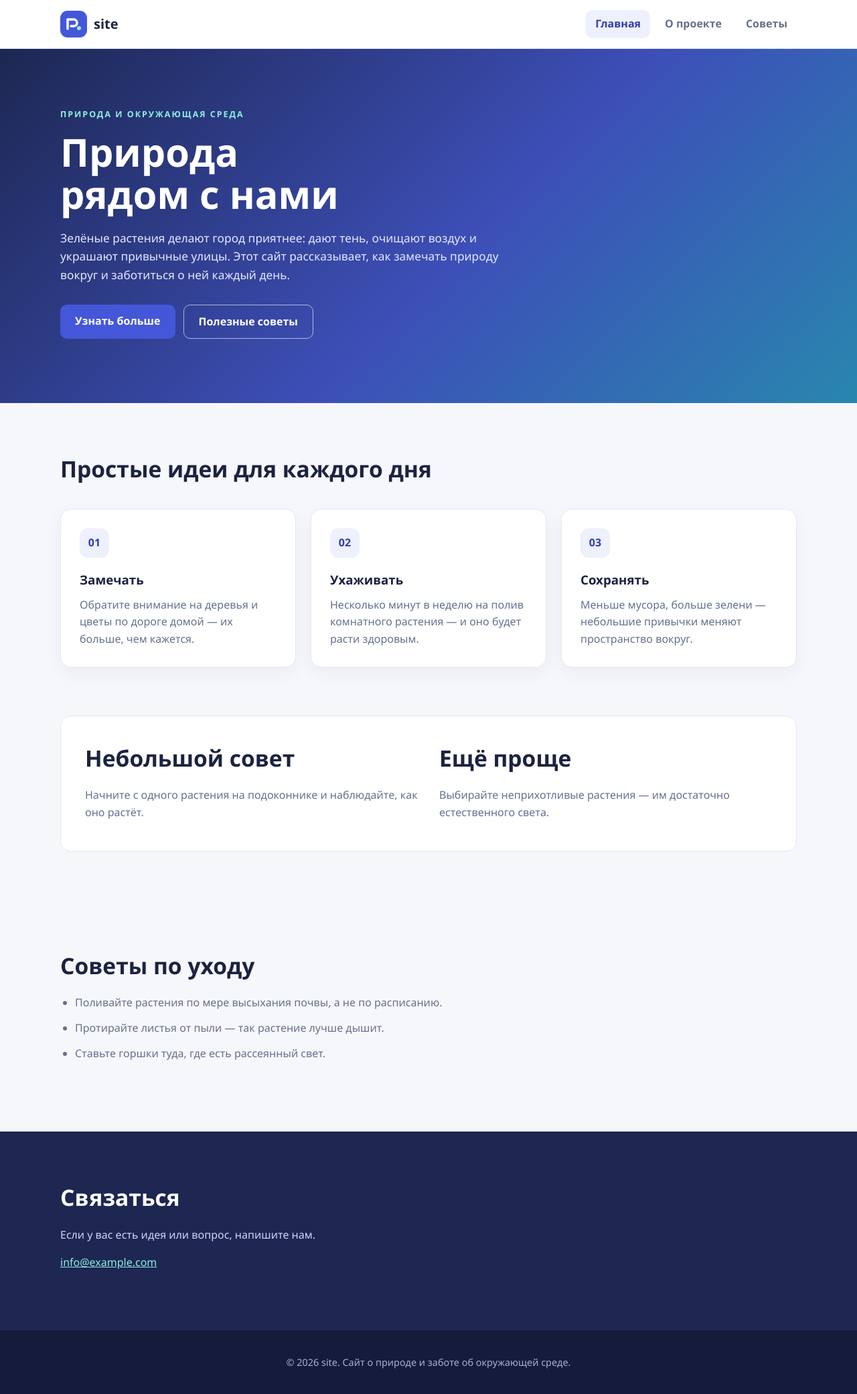
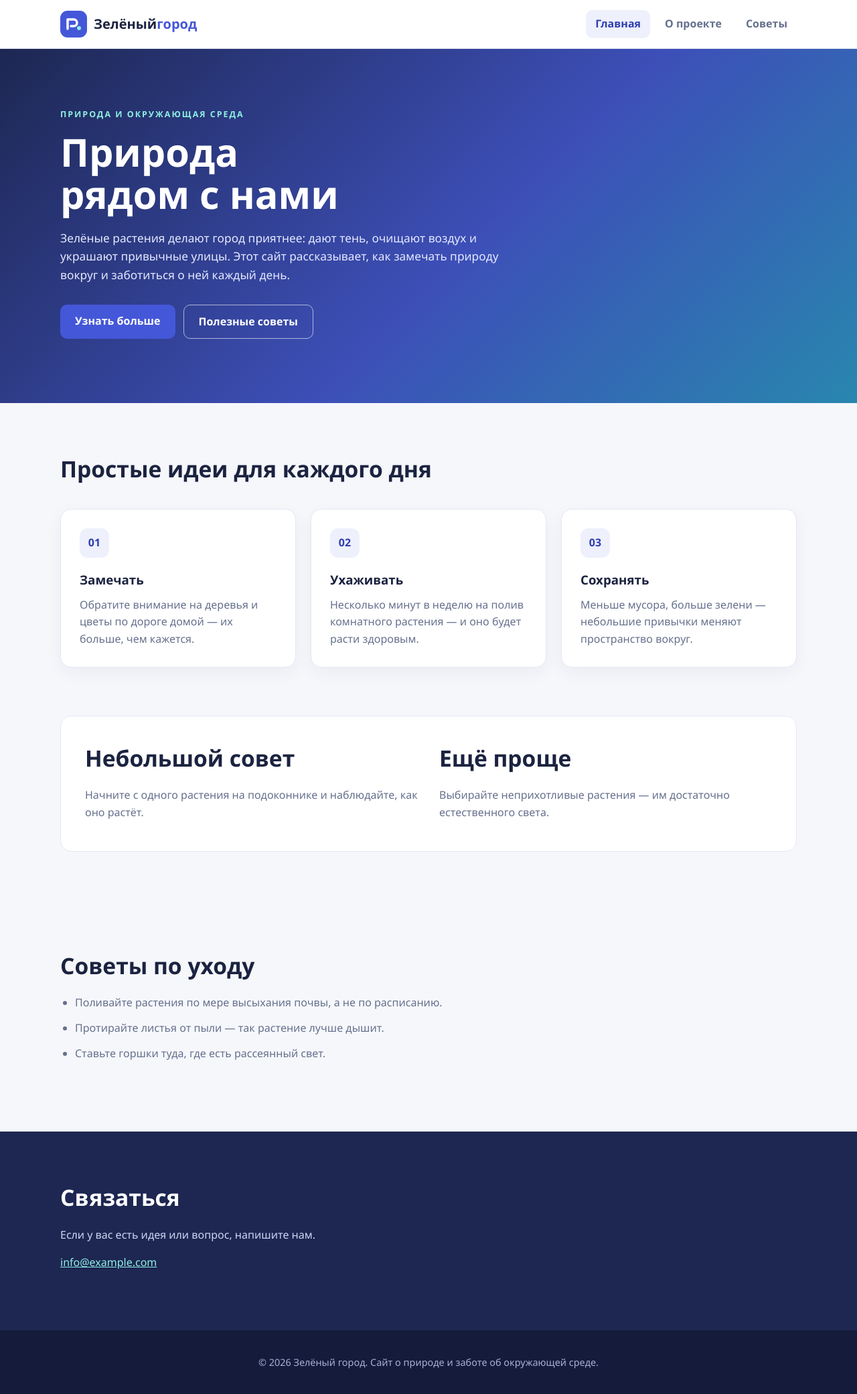
Before and after one commit to MAX34628/site, a plain HTML site: page index.html in a window 1280 px wide. Shown: the whole page at 67% size. Drawn offline with Linux system fonts and the light colour scheme.

Commit message:
Вернуть название Зелёный город

```diff
--- a/index.html
+++ b/index.html
@@ -3,7 +3,7 @@
 <head>
   <meta charset="UTF-8">
   <meta name="viewport" content="width=device-width, initial-scale=1.0">
-  <title>site</title>
+  <title>Зелёный город — природа рядом с нами</title>
   <meta name="description" content="Сайт о растениях, природе и заботе об окружающей среде.">
   <style>
 :root {
@@ -257,7 +257,7 @@ h3 { margin: 0 0 10px; }
     <div class="container header-inner">
       <a class="brand" href="index.html">
         <svg xmlns="http://www.w3.org/2000/svg" width="40" height="40" viewBox="0 0 40 40" role="img" aria-label="Логотип"><rect width="40" height="40" rx="11" fill="#4457d8"/><path d="M11 27V13h9a5 5 0 0 1 0 10h-4" fill="none" stroke="#fff" stroke-width="3.5" stroke-linecap="round" stroke-linejoin="round"/><circle cx="28" cy="26" r="3" fill="#8ff0e2"/></svg>
-        <span>site</span>
+        <span>Зелёный<span class="brand-accent">город</span></span>
       </a>
       <nav class="main-nav" aria-label="Главное меню">
         <a href="index.html" class="active">Главная</a>
@@ -342,7 +342,7 @@ h3 { margin: 0 0 10px; }
 
   <footer class="site-footer">
     <div class="container">
-      <p>&copy; 2026 site. Сайт о природе и заботе об окружающей среде.</p>
+      <p>&copy; 2026 Зелёный город. Сайт о природе и заботе об окружающей среде.</p>
     </div>
   </footer>
 </body>
```
Also changed, not shown: about.html (+3 -3 lines).
